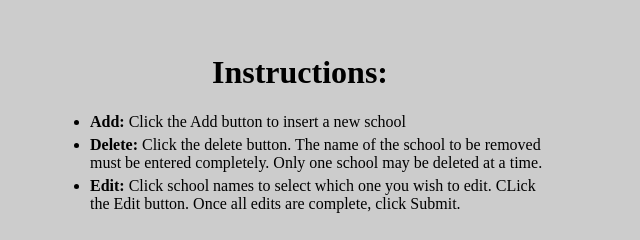
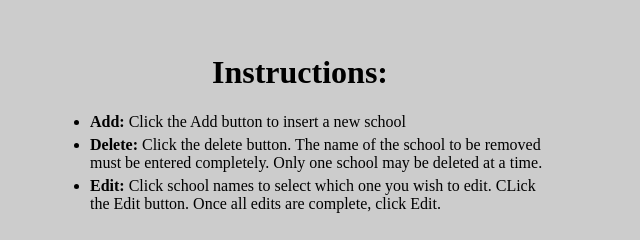
Before and after one commit to railstar0083/RESTful-Services-demo, a website: page app/index.html in a window 1280 px wide. Shown: the top 240 px of the page, 340-980 px from the left. Drawn offline with nearby package versions, Linux system fonts and the light colour scheme; files that its build step writes are made by us from their sources.

```diff
--- a/app/index.html
+++ b/app/index.html
@@ -17,7 +17,7 @@
 	<ul>
 		<li><span>Add: </span>Click the Add button to insert a new school</li>
 		<li><span>Delete: </span>Click the delete button. The name of the school to be removed must be entered completely. Only one school may be deleted at a time.</li>
-		<li><span>Edit: </span>Click school names to select which one you wish to edit.  CLick the Edit button.  Once all edits are complete, click Submit.</li>
+		<li><span>Edit: </span>Click school names to select which one you wish to edit.  CLick the Edit button.  Once all edits are complete, click Edit.</li>
 	</ul>
 </header>
 <div id="SchoolTable">
```
